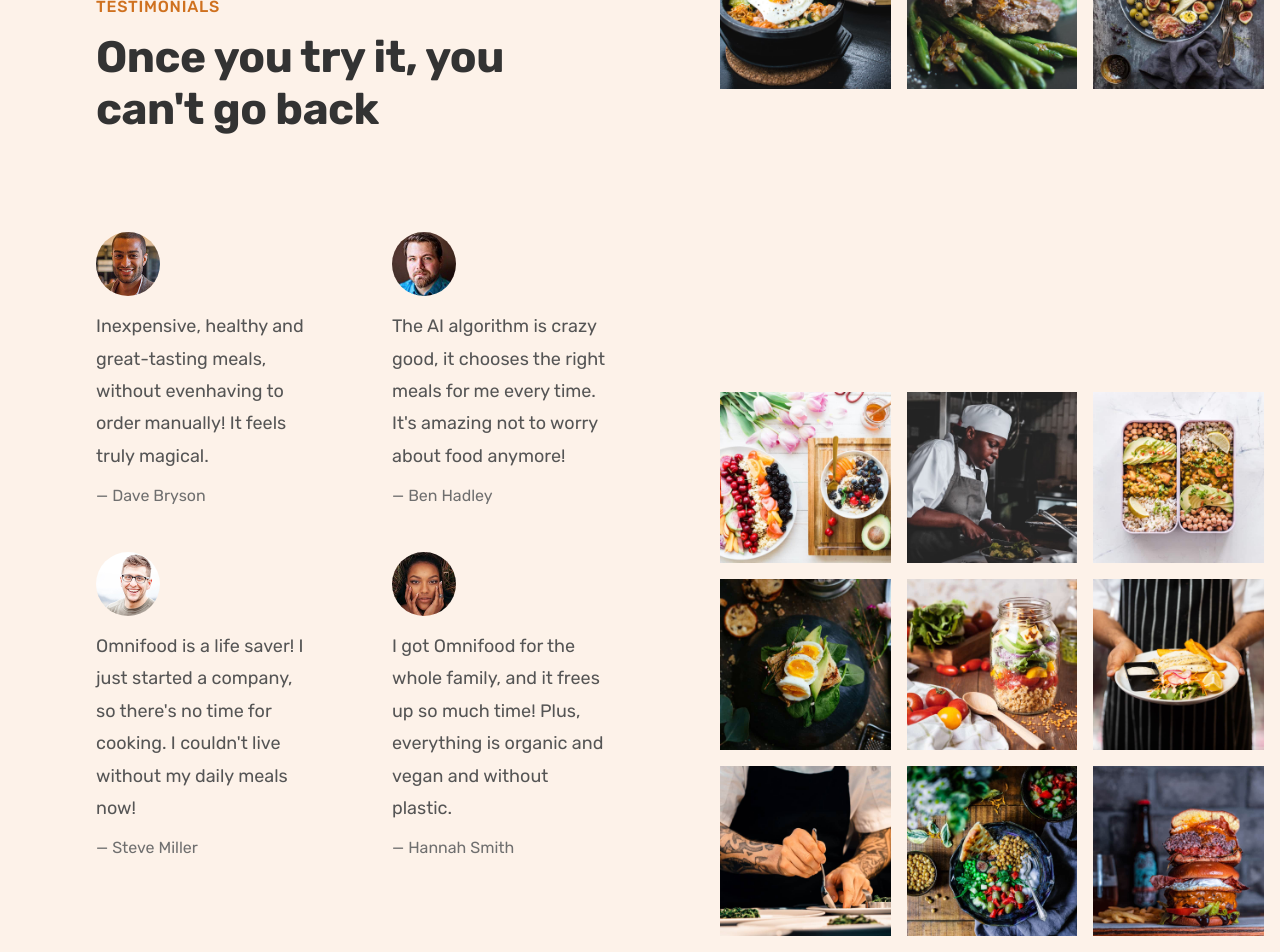
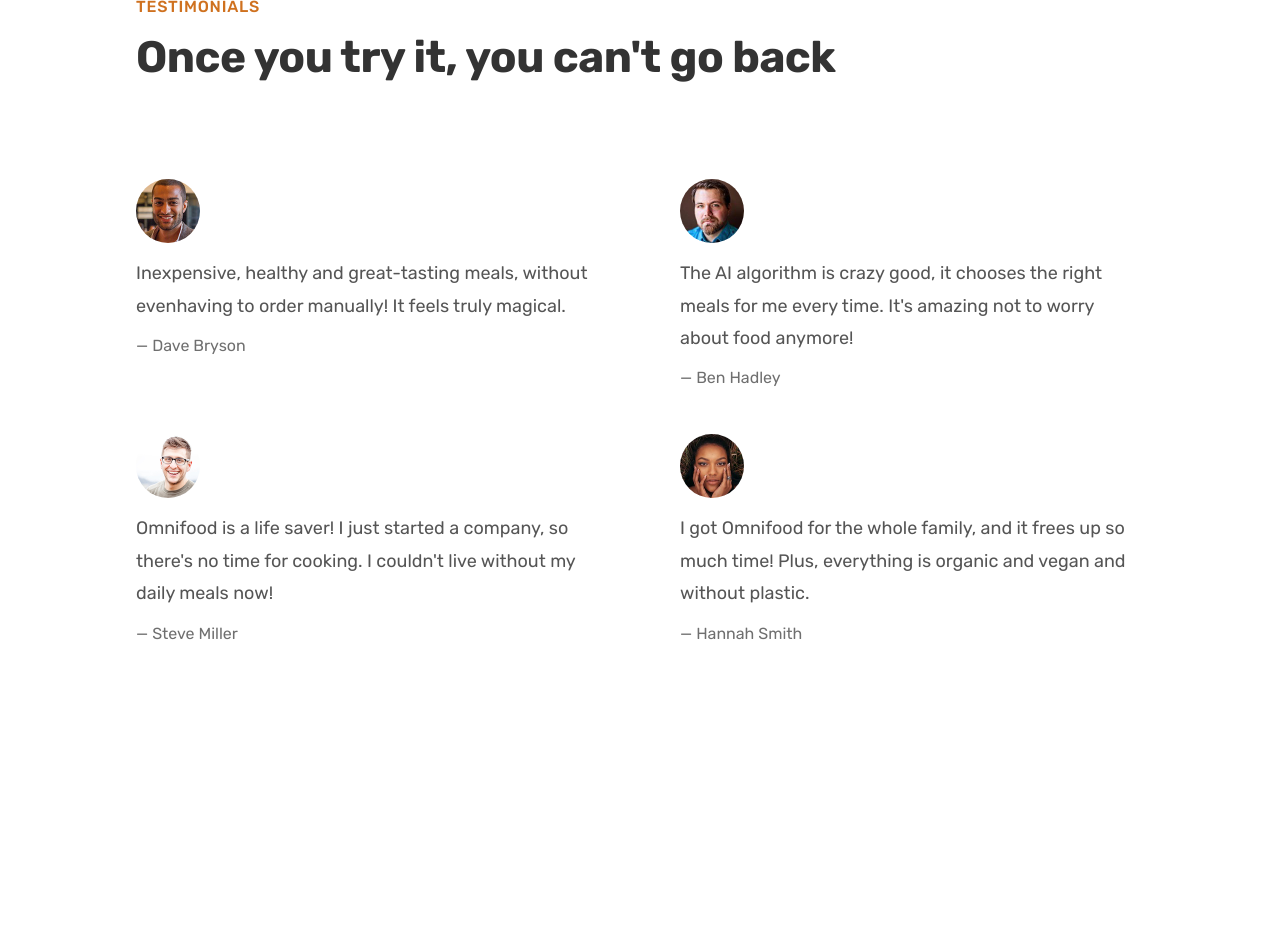
Before and after one commit to Euuphi/omnifood, a React (Create React App) app: page / in a window 1280 px wide. Shown: the part 3626-4578 px from the top of the page. After the commit the page ends 4364 px from the top, so only its background shows below. Built offline with nearby package versions, Linux system fonts and the light colour scheme.

Commit message:
Extract Testimonial section into components

```diff
--- a/src/components/Sections/Testimonials/Testimonials.js
+++ b/src/components/Sections/Testimonials/Testimonials.js
@@ -1,40 +1,20 @@
 import React from "react";
 
-// Images -Customers
+// Images
 
 import dave from "../../../images/customers/dave.jpg";
 import ben from "../../../images/customers/ben.jpg";
 import steve from "../../../images/customers/steve.jpg";
 import hannah from "../../../images/customers/hannah.jpg";
 
-// Images - Gallery
-import galleryOne from "../../../images/gallery/gallery-1.jpg";
-import galleryTwo from "../../../images/gallery/gallery-2.jpg";
-import galleryThree from "../../../images/gallery/gallery-3.jpg";
-import galleryFour from "../../../images/gallery/gallery-4.jpg";
-import galleryFive from "../../../images/gallery/gallery-5.jpg";
-import gallerySix from "../../../images/gallery/gallery-6.jpg";
-import gallerySeven from "../../../images/gallery/gallery-7.jpg";
-import galleryEight from "../../../images/gallery/gallery-8.jpg";
-import galleryNine from "../../../images/gallery/gallery-9.jpg";
-import galleryTen from "../../../images/gallery/gallery-10.jpg";
-import galleryEleven from "../../../images/gallery/gallery-11.jpg";
-import galleryTwelve from "../../../images/gallery/gallery-12.jpg";
-
-// Stylesheets
-import styles from "./Testimonials.module.css";
-
 // Components
 import Grid from "../../Layout/Grid";
-import TestimonialItem from "./TestimonialItem";
 import Container from "../../Layout/Container";
 import SectionHeading from "../../Headings/SectionHeading";
-import GalleryItem from "./GalleryItem";
+import TestimonialItem from "./TestimonialItem";
 
 const Testimonials = () => {
     return (
-        <section className={styles.sectionTestimonials}>
-            <Grid col="55fr 45fr" gap="0">
         <Container padding="9.6rem">
             <SectionHeading
                 subheading="Testimonials"
@@ -68,58 +48,6 @@
                 />
             </Grid>
         </Container>
-                <Grid col={3} gap="1.6rem" padding="1.6rem">
-                    <GalleryItem
-                        imageSrc={galleryOne}
-                        imageAlt="Beautifully arranged food"
-                    />
-                    <GalleryItem
-                        imageSrc={galleryTwo}
-                        imageAlt="Beautifully arranged food"
-                    />
-                    <GalleryItem
-                        imageSrc={galleryThree}
-                        imageAlt="Beautifully arranged food"
-                    />
-                    <GalleryItem
-                        imageSrc={galleryFour}
-                        imageAlt="Beautifully arranged food"
-                    />
-                    <GalleryItem
-                        imageSrc={galleryFive}
-                        imageAlt="Beautifully arranged food"
-                    />
-                    <GalleryItem
-                        imageSrc={gallerySix}
-                        imageAlt="Beautifully arranged food"
-                    />
-                    <GalleryItem
-                        imageSrc={gallerySeven}
-                        imageAlt="Beautifully arranged food"
-                    />
-                    <GalleryItem
-                        imageSrc={galleryEight}
-                        imageAlt="Beautifully arranged food"
-                    />
-                    <GalleryItem
-                        imageSrc={galleryNine}
-                        imageAlt="Beautifully arranged food"
-                    />
-                    <GalleryItem
-                        imageSrc={galleryTen}
-                        imageAlt="Beautifully arranged food"
-                    />
-                    <GalleryItem
-                        imageSrc={galleryEleven}
-                        imageAlt="Beautifully arranged food"
-                    />
-                    <GalleryItem
-                        imageSrc={galleryTwelve}
-                        imageAlt="Beautifully arranged food"
-                    />
-                </Grid>
-            </Grid>
-        </section>
     );
 };
 
--- a/src/components/Sections/Testimonials/Testimonials.module.css
+++ b/src/components/Sections/Testimonials/TestimonialsSection.module.css
@@ -1,10 +1,3 @@
 .sectionTestimonials {
     background-color: var(--color-tint);
 }
-
-.testimonialContainer {
-    padding: 9.6rem;
-}
-
-.gallery {
-}
```
Also changed, not shown: src/components/Sections/Testimonials/Gallery.js (added, +76 -0 lines), src/components/Sections/Testimonials/TestimonialsSection.js (added, +22 -0 lines). Lines whose indentation alone changed are shown as unchanged.
